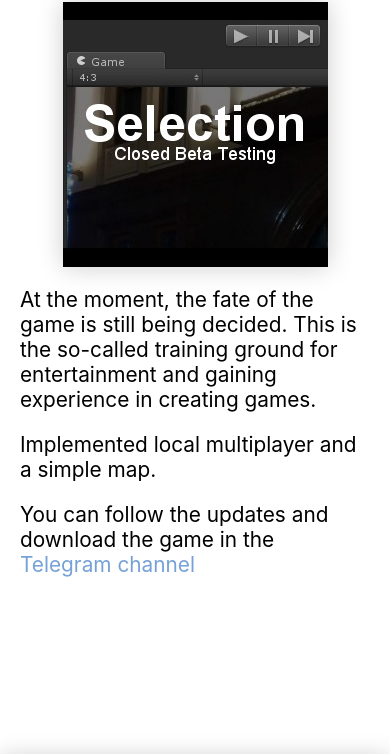
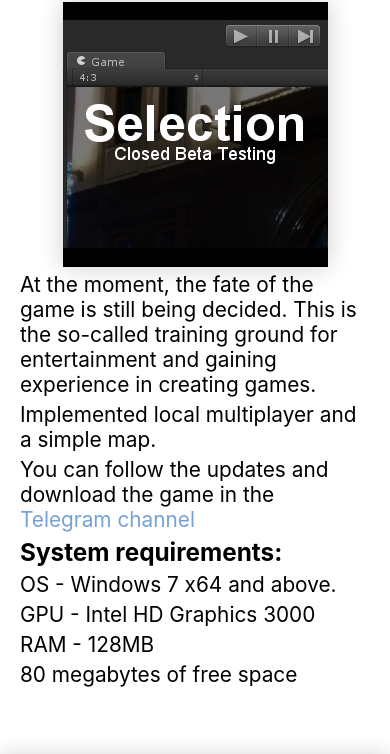
Before and after one commit to glowspruce/glwsprc.ru, a plain HTML site: page index.html in a window 390 px wide. Shown: the part 345-1099 px from the top of the page. Drawn offline with Linux system fonts and the light colour scheme.

Commit message:
System Requirements

```diff
--- a/index.html
+++ b/index.html
@@ -20,6 +20,11 @@
 			<p>At the moment, the fate of the game is still being decided. This is the so-called training ground for entertainment and gaining experience in creating games.</p>
 			<p>Implemented local multiplayer and a simple map.</p>
 			<p>You can follow the updates and download the game in the <a href="https://t.me/+fBdimtQUe503NGYy">Telegram channel</a></p>
+			<h3>System requirements:</h3>
+			<p>OS - Windows 7 x64 and above.</p>
+			<p>GPU - Intel HD Graphics 3000</p>
+			<p>RAM - 128MB</p>
+			<p>80 megabytes of free space</p>
 	</div>
 	<footer>© 2022 tr1cyrt1s (ecnecsenimul)</footer>
 </body>
--- a/main.css
+++ b/main.css
@@ -25,12 +25,16 @@ a {
 		min-height:100%;
 	}
 
-	.content p, h2, h3 {
-		margin: 20px;
+	.content p, h3 {
+		margin-left: 20px;
+		margin-right: 20px;
+		margin-top: 5px;
 	}
 
 	.content h2 {
 		text-align: center;
+		margin: 20px;
+		/*margin: 20px 0 20px 0;*/
 	}
 
 	.content img {
@@ -117,11 +121,11 @@ a {
 	.content p, h3 {
 		margin-left: 20px;
 		margin-right: 20px;
-		margin-bottom: 5px;
+		margin-top: 5px;
 	}
 
 	.content img {
-		width: 256px;
+		width: 280px;
 		margin: 0 20px 0 20px;
 		box-shadow: 0px 0px 24px rgba(0,0,0,0.2);
 	}
```
